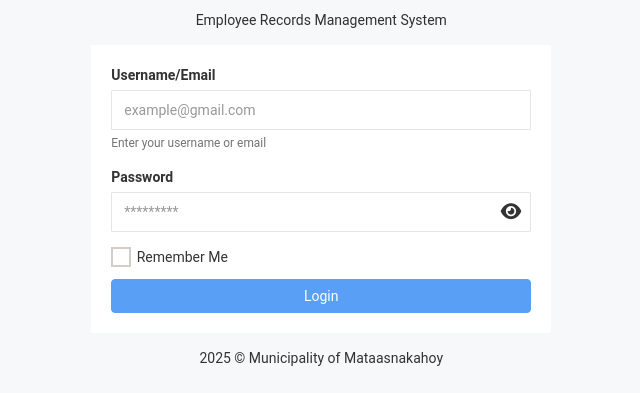
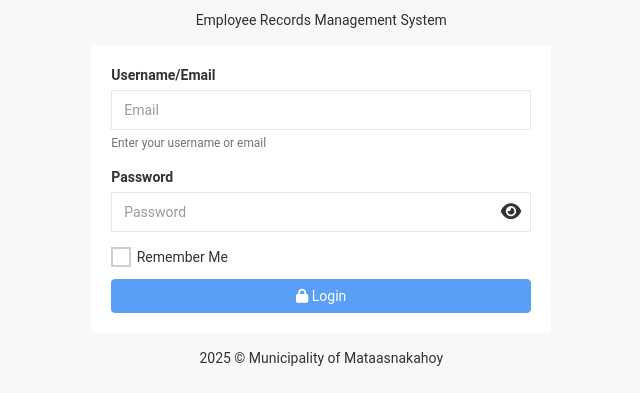
Before and after one commit to JennyMaeGabuya/DBoard, a PHP site: page / in a window 1280 px wide. Shown: the part 292-685 px from the top of the page, without its empty margins (321-961 px from the left). Run offline with PHP 8.4, Linux system fonts and the light colour scheme; some libraries are stand-ins or nearby versions.

Commit message:
lock icon

```diff
--- a/index.php
+++ b/index.php
@@ -53,6 +53,8 @@ include('dbcon.php');
         transform: rotateY(360deg);
       }
     }
+    /* General Reset */S
+
   </style>
 </head>
 
@@ -74,7 +76,7 @@ include('dbcon.php');
                 <label class="control-label" for="username">Username/Email</label>
                 <input
                   type="text"
-                  placeholder="example@gmail.com"
+                  placeholder="Email"
                   title="Please enter your username"
                   required
                   name="username"
@@ -88,7 +90,7 @@ include('dbcon.php');
                 <input
                   type="password"
                   title="Please enter your password"
-                  placeholder="*********"
+                  placeholder="Password"
                   required
                   name="password"
                   id="password"
@@ -104,8 +106,8 @@ include('dbcon.php');
                 </label>
               </div>
 
-              <button id="loginButton" class="btn btn-success btn-block loginbtn" disabled>
-                Login
+              <button id="loginButton"  class="btn btn-success btn-block loginbtn" disabled>
+              <i id="buttonIcon" class="fas fa-lock"></i> Login
               </button>
             </form>
           </div>
```
